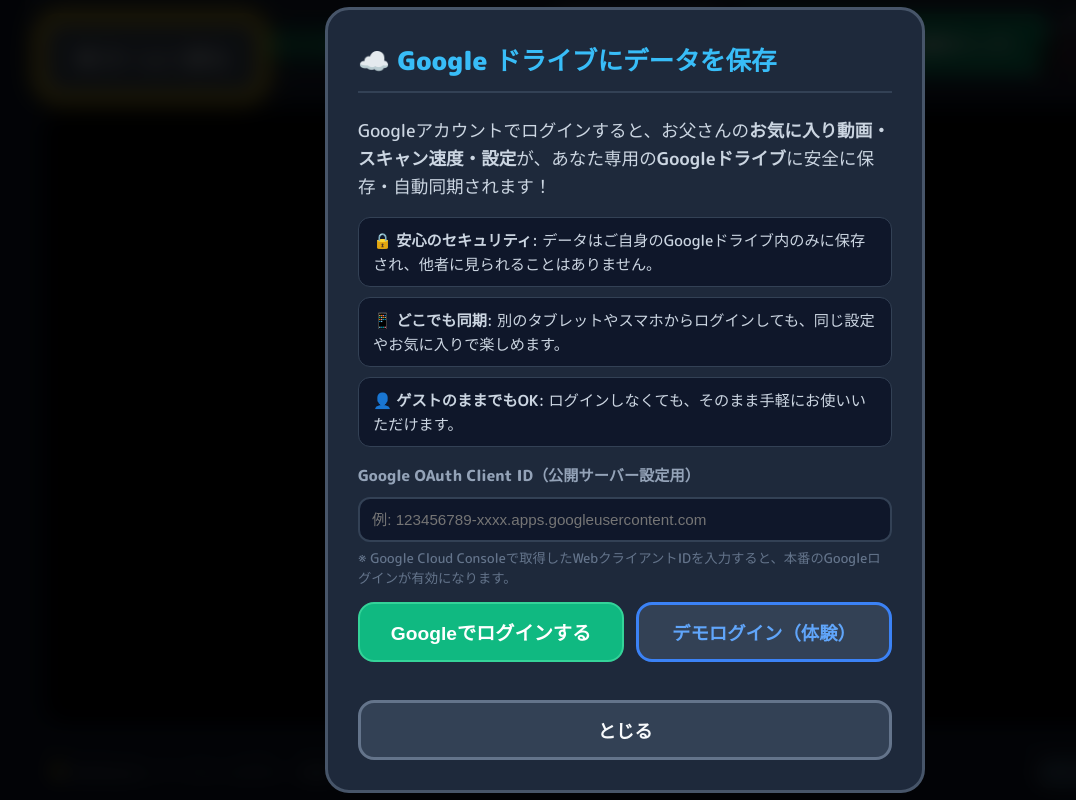
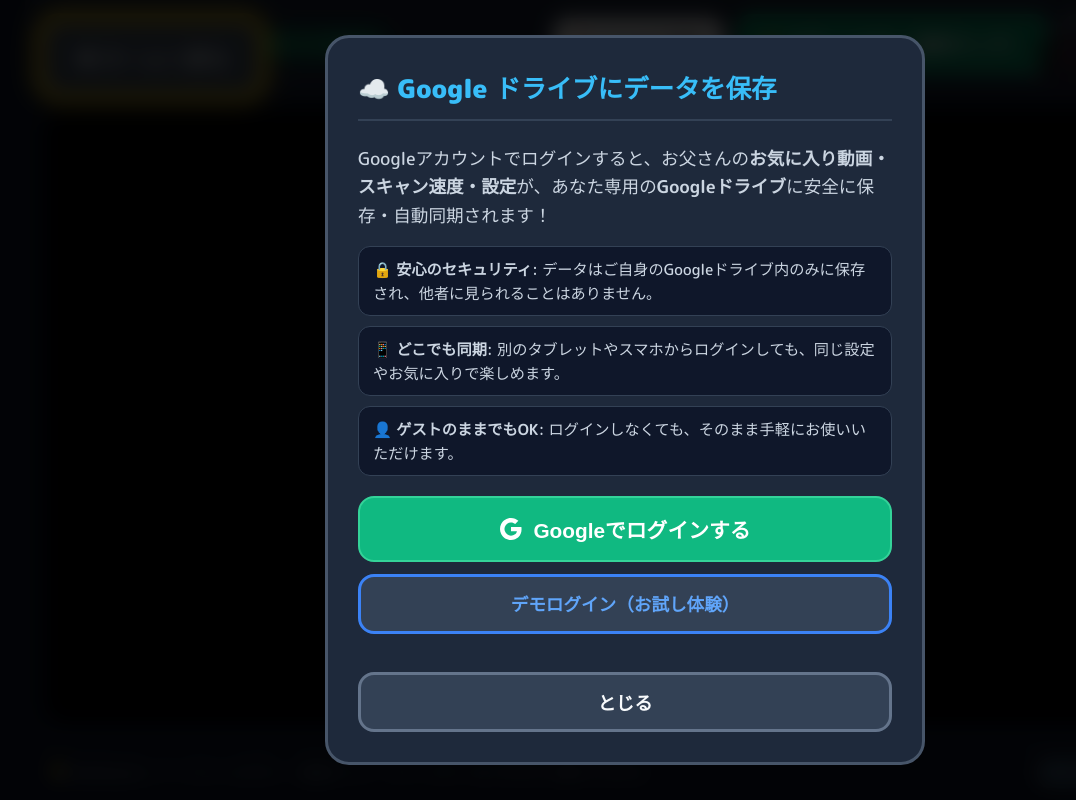
Before and after one commit to japanexporters-ryoma/onetouch-plus, a plain HTML site: page index.html in a window 1280 px wide. Both pictures are taken after a click on the button "Googleで保存". Shown: the whole page, without its empty margins (15-1091 px from the left). Drawn offline with Linux system fonts and the light colour scheme.

Commit message:
Simplify Google login UI: remove OAuth Client ID input and make it one-click

```diff
--- a/index.html
+++ b/index.html
@@ -450,15 +450,17 @@
           <div class="feature-badge">👤 <strong>ゲストのままでもOK</strong>: ログインしなくても、そのまま手軽にお使いいただけます。</div>
         </div>
 
-        <div class="setting-item" style="margin-top: 16px;">
-          <label style="font-size: 0.95rem; color: #94a3b8;">Google OAuth Client ID（公開サーバー設定用）</label>
-          <input type="text" id="input-google-client-id" class="input-text" placeholder="例: 123456789-xxxx.apps.googleusercontent.com" style="width: 100%; padding: 12px; border-radius: 12px; background: #0f172a; border: 2px solid #334155; color: #fff; font-size: 0.95rem;">
-          <small style="color: #64748b; margin-top: 6px; display: block;">※ Google Cloud Consoleで取得したWebクライアントIDを入力すると、本番のGoogleログインが有効になります。</small>
-        </div>
-
-        <div class="settings-actions" style="display: flex; gap: 12px; margin-top: 14px;">
-          <button id="btn-save-client-id-login" class="btn-primary" style="flex: 1;">Googleでログインする</button>
-          <button id="btn-demo-login" class="btn-sub" style="flex: 1; border-color: #3b82f6; color: #60a5fa;">デモログイン（体験）</button>
+        <div class="settings-actions" style="display: flex; flex-direction: column; gap: 12px; margin-top: 20px;">
+          <button id="btn-save-client-id-login" class="btn-primary" style="font-size: 1.3rem; padding: 16px; display: flex; align-items: center; justify-content: center; gap: 10px;">
+            <svg viewBox="0 0 24 24" width="24" height="24">
+              <path fill="#fff" d="M22.56 12.25c0-.78-.07-1.53-.2-2.25H12v4.26h5.92c-.26 1.37-1.04 2.53-2.21 3.31v2.77h3.57c2.08-1.92 3.28-4.74 3.28-8.09z"/>
+              <path fill="#fff" d="M12 23c2.97 0 5.46-.98 7.28-2.66l-3.57-2.77c-.98.66-2.23 1.06-3.71 1.06-2.86 0-5.29-1.93-6.16-4.53H2.18v2.84C3.99 20.53 7.7 23 12 23z"/>
+              <path fill="#fff" d="M5.84 14.09c-.22-.66-.35-1.36-.35-2.09s.13-1.43.35-2.09V7.06H2.18C1.43 8.55 1 10.22 1 12s.43 3.45 1.18 4.94l2.85-2.22.81-.63z"/>
+              <path fill="#fff" d="M12 5.38c1.62 0 3.06.56 4.21 1.64l3.15-3.15C17.45 2.09 14.97 1 12 1 7.7 1 3.99 3.47 2.18 7.06l3.66 2.84c.87-2.6 3.3-4.52 6.16-4.52z"/>
+            </svg>
+            Googleでログインする
+          </button>
+          <button id="btn-demo-login" class="btn-sub" style="border-color: #3b82f6; color: #60a5fa; font-size: 1.1rem; padding: 12px;">デモログイン（お試し体験）</button>
         </div>
       </div>
 
--- a/js/app.js
+++ b/js/app.js
@@ -692,7 +692,6 @@ document.addEventListener('DOMContentLoaded', () => {
   const btnDemoLogin = document.getElementById('btn-demo-login');
   const btnGoogleLogout = document.getElementById('btn-google-logout');
   const btnManualSync = document.getElementById('btn-manual-sync');
-  const inputGoogleClientId = document.getElementById('input-google-client-id');
   const authUnregisteredView = document.getElementById('auth-unregistered-view');
   const authRegisteredView = document.getElementById('auth-registered-view');
 
@@ -709,7 +708,6 @@ document.addEventListener('DOMContentLoaded', () => {
   function openGoogleAuthModal() {
     if (googleAuthModal) {
       updateAuthModalView();
-      if (inputGoogleClientId) inputGoogleClientId.value = window.googleDriveSync.clientId;
       googleAuthModal.classList.remove('hidden');
     }
   }
@@ -734,13 +732,10 @@ document.addEventListener('DOMContentLoaded', () => {
     });
   }
 
+  // ワンクリックでGoogleログイン
   if (btnSaveClientIdLogin) {
     btnSaveClientIdLogin.addEventListener('click', (e) => {
       e.stopPropagation();
-      const val = inputGoogleClientId ? inputGoogleClientId.value.trim() : '';
-      if (val) {
-        window.googleDriveSync.setClientId(val);
-      }
       window.googleDriveSync.login();
     });
   }
--- a/js/drive.js
+++ b/js/drive.js
@@ -3,9 +3,12 @@
  * 各ユーザー自身のGoogleドライブに設定やお気に入りデータを安全に保存（BYOSアーキテクチャ）
  */
 
+// OneTouch+ 公式 Google OAuth クライアントID（コード内に事前登録）
+const DEFAULT_CLIENT_ID = '';
+
 class GoogleDriveSync {
   constructor() {
-    this.clientId = ''; // Google Cloud Consoleで発行されるクライアントID
+    this.clientId = DEFAULT_CLIENT_ID;
     this.tokenClient = null;
     this.accessToken = null;
     this.userProfile = null;
@@ -16,8 +19,11 @@ class GoogleDriveSync {
     this.STORAGE_KEY_USER = 'onetouch_plus_user';
     this.STORAGE_KEY_CLIENT_ID = 'onetouch_plus_google_client_id';
 
-    // 保存されているクライアントIDがあれば復元
-    this.clientId = localStorage.getItem(this.STORAGE_KEY_CLIENT_ID) || '';
+    // ローカルストレージにカスタム設定があれば優先
+    const customId = localStorage.getItem(this.STORAGE_KEY_CLIENT_ID);
+    if (customId) {
+      this.clientId = customId;
+    }
 
     this.initUserFromStorage();
   }
@@ -65,11 +71,10 @@ class GoogleDriveSync {
     }
   }
 
-  // ログイン開始
+  // ログイン開始（ワンクリック）
   login() {
     if (!this.clientId) {
-      // クライアントID未設定の場合はデモ/設定案内モーダルを開く
-      this.openClientIdPrompt();
+      this.showSyncToast('⚠️ Google連携は準備中です。「デモログイン」でお試しいただけます');
       return;
     }
 
@@ -80,7 +85,7 @@ class GoogleDriveSync {
     if (this.tokenClient) {
       this.tokenClient.requestAccessToken({ prompt: 'consent' });
     } else {
-      this.openClientIdPrompt();
+      this.showSyncToast('⚠️ Google認証の初期化に失敗しました');
     }
   }
 
```
